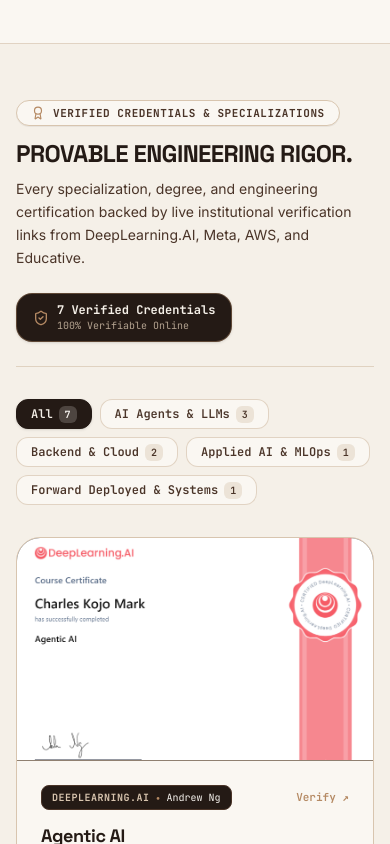
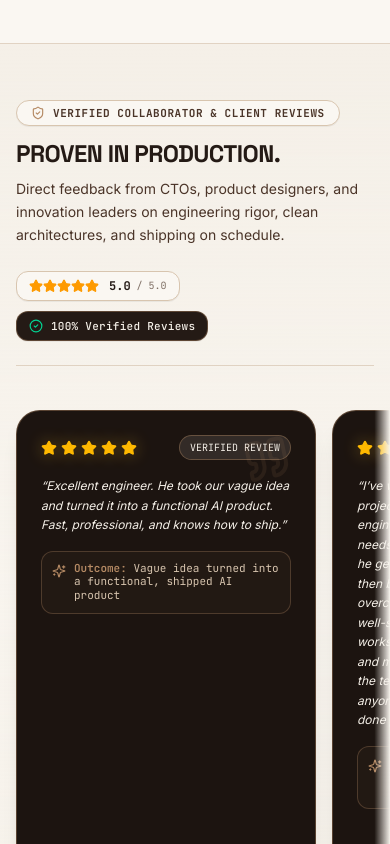
Before and after one commit to Charleskojomark/charlesmark-tech, a Next.js app: page / in a window 390 px wide. Shown: the part 4500-5344 px from the top of the page. Built offline with nearby package versions, Linux system fonts and the light colour scheme.

Commit message:
fix: relocate certifications section immediately after FAQ and resolve mobile scroll freeze on testimonials

```diff
--- a/src/app/page.tsx
+++ b/src/app/page.tsx
@@ -86,16 +86,10 @@
         <HowIWork />
       </SectionReveal>
 
-      {/* Verified Professional Certifications & Institutional Credentials */}
-      <SectionReveal className="relative z-10">
-        <CertificationsSection />
-      </SectionReveal>
-
       {/* Verified Client & Partner Reviews Continuous Slide */}
       <SectionReveal className="relative z-10">
         <ReviewsSection />
       </SectionReveal>
-
 
       {/* 5. Free 15-Minute Async AI & Automation Architecture Audit Teaser */}
       <SectionReveal className="relative z-10">
@@ -107,6 +101,11 @@
         <FaqSection />
       </SectionReveal>
 
+      {/* Verified Professional Certifications & Institutional Credentials (Just after FAQ) */}
+      <SectionReveal className="relative z-10">
+        <CertificationsSection />
+      </SectionReveal>
+
       {/* 7. Direct Conversion Hub: Book on Cal.com / WhatsApp */}
       <SectionReveal className="relative z-10">
         <ContactCTA />
--- a/src/components/ReviewsSection.tsx
+++ b/src/components/ReviewsSection.tsx
@@ -13,6 +13,8 @@
 export function ReviewsSection() {
   const scrollRef = useRef<HTMLDivElement>(null);
   const isDownRef = useRef(false);
+  const isPausedRef = useRef(false);
+  const resumeTimeoutRef = useRef<NodeJS.Timeout | null>(null);
   const startXRef = useRef(0);
   const scrollLeftRef = useRef(0);
   const [isDragging, setIsDragging] = useState(false);
@@ -36,8 +38,8 @@
       const delta = currentTime - lastTime;
       lastTime = currentTime;
 
-      // Only auto-advance when user is not actively dragging
-      if (!isDownRef.current && container) {
+      // Only auto-advance when user is not actively dragging or interacting
+      if (!isPausedRef.current && !isDownRef.current && container) {
         // Continuous smooth advancement (~35px per sec)
         container.scrollLeft += delta * 0.035;
 
@@ -53,12 +55,17 @@
     };
 
     animationFrameId = requestAnimationFrame(loop);
-    return () => cancelAnimationFrame(animationFrameId);
+    return () => {
+      cancelAnimationFrame(animationFrameId);
+      if (resumeTimeoutRef.current) clearTimeout(resumeTimeoutRef.current);
+    };
   }, []);
 
+  // Mouse drag handlers for desktop
   const handleMouseDown = (e: React.MouseEvent) => {
     if (!scrollRef.current) return;
     isDownRef.current = true;
+    isPausedRef.current = true;
     setIsDragging(true);
     startXRef.current = e.pageX - scrollRef.current.offsetLeft;
     scrollLeftRef.current = scrollRef.current.scrollLeft;
@@ -66,12 +73,18 @@
 
   const handleMouseLeave = () => {
     isDownRef.current = false;
+    isPausedRef.current = false;
     setIsDragging(false);
   };
 
   const handleMouseUp = () => {
     isDownRef.current = false;
     setIsDragging(false);
+    // Resume auto-scroll after a short delay
+    if (resumeTimeoutRef.current) clearTimeout(resumeTimeoutRef.current);
+    resumeTimeoutRef.current = setTimeout(() => {
+      isPausedRef.current = false;
+    }, 1500);
   };
 
   const handleMouseMove = (e: React.MouseEvent) => {
@@ -80,6 +93,29 @@
     const x = e.pageX - scrollRef.current.offsetLeft;
     const walk = (x - startXRef.current) * 1.5;
     scrollRef.current.scrollLeft = scrollLeftRef.current - walk;
+  };
+
+  // Touch handlers for mobile devices
+  // Explicitly allowing native vertical scrolling without interruption
+  const handleTouchStart = () => {
+    isPausedRef.current = true;
+    if (resumeTimeoutRef.current) clearTimeout(resumeTimeoutRef.current);
+  };
+
+  const handleTouchEnd = () => {
+    if (resumeTimeoutRef.current) clearTimeout(resumeTimeoutRef.current);
+    resumeTimeoutRef.current = setTimeout(() => {
+      isPausedRef.current = false;
+    }, 2000);
+  };
+
+  const handleScroll = () => {
+    // If the user is scrolling manually (horizontal flick or swipe), pause auto-scroll
+    isPausedRef.current = true;
+    if (resumeTimeoutRef.current) clearTimeout(resumeTimeoutRef.current);
+    resumeTimeoutRef.current = setTimeout(() => {
+      isPausedRef.current = false;
+    }, 2000);
   };
 
   return (
@@ -138,7 +174,7 @@
 
       {/* Continuous Horizontal Interactive Marquee Container */}
       <div
-        className="relative w-full [mask-image:linear-gradient(to_right,transparent_0%,black_4%,black_96%,transparent_100%)] select-none"
+        className="relative w-full [mask-image:linear-gradient(to_right,transparent_0%,black_4%,black_96%,transparent_100%)]"
         aria-live="off"
       >
         <div
@@ -147,15 +183,19 @@
           onMouseLeave={handleMouseLeave}
           onMouseUp={handleMouseUp}
           onMouseMove={handleMouseMove}
-          className={`flex gap-4 sm:gap-6 overflow-x-auto [scrollbar-width:none] [-ms-overflow-style:none] [&::-webkit-scrollbar]:hidden py-3 px-4 sm:px-8 touch-pan-x ${
-            isDragging ? "cursor-grabbing" : "cursor-grab"
+          onTouchStart={handleTouchStart}
+          onTouchEnd={handleTouchEnd}
+          onTouchCancel={handleTouchEnd}
+          onScroll={handleScroll}
+          className={`flex gap-4 sm:gap-6 overflow-x-auto [scrollbar-width:none] [-ms-overflow-style:none] [&::-webkit-scrollbar]:hidden py-3 px-4 sm:px-8 touch-pan-y ${
+            isDragging ? "cursor-grabbing select-none" : "cursor-grab"
           }`}
-          style={{ WebkitOverflowScrolling: "touch" }}
+          style={{ WebkitOverflowScrolling: "touch", touchAction: "pan-y pan-x" }}
         >
           {marqueeCards.map((review, idx) => (
             <div
               key={`${review.id}-${idx}`}
-              className="group relative flex flex-col justify-between w-[320px] sm:w-[460px] md:w-[500px] flex-shrink-0 p-6 sm:p-7 rounded-3xl bg-[#1C1410] text-[#F5F0E8] border border-[#B58A64]/40 hover:border-[#B58A64] shadow-xl hover:shadow-[0_12px_40px_rgba(181,138,100,0.15)] transition-all duration-300"
+              className="group relative flex flex-col justify-between w-[300px] sm:w-[460px] md:w-[500px] flex-shrink-0 p-6 sm:p-7 rounded-3xl bg-[#1C1410] text-[#F5F0E8] border border-[#B58A64]/40 hover:border-[#B58A64] shadow-xl hover:shadow-[0_12px_40px_rgba(181,138,100,0.15)] transition-all duration-300"
             >
               {/* Decorative Quote Icon */}
               <Quote className="absolute right-6 top-6 w-12 h-12 text-[#B58A64]/10 -rotate-12 pointer-events-none" />
--- a/src/components/SectionNavigator.tsx
+++ b/src/components/SectionNavigator.tsx
@@ -14,10 +14,10 @@
   { id: "solutions-engine", name: "Solutions", stage: "01" },
   { id: "services", name: "Services", stage: "02" },
   { id: "how-it-works", name: "Process", stage: "03" },
-  { id: "certifications", name: "Certs", stage: "04" },
-  { id: "reviews", name: "Reviews", stage: "05" },
-  { id: "audit", name: "Free Audit", stage: "06" },
-  { id: "faq", name: "FAQ", stage: "07" },
+  { id: "reviews", name: "Reviews", stage: "04" },
+  { id: "audit", name: "Free Audit", stage: "05" },
+  { id: "faq", name: "FAQ", stage: "06" },
+  { id: "certifications", name: "Certs", stage: "07" },
   { id: "contact", name: "Book a Call", stage: "08" },
 ];
 
```
